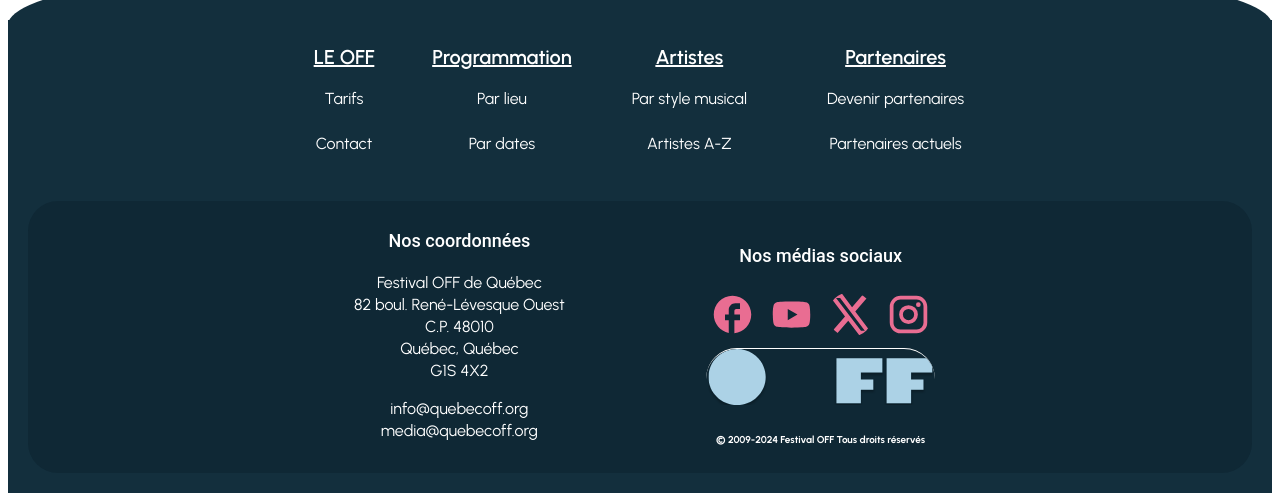
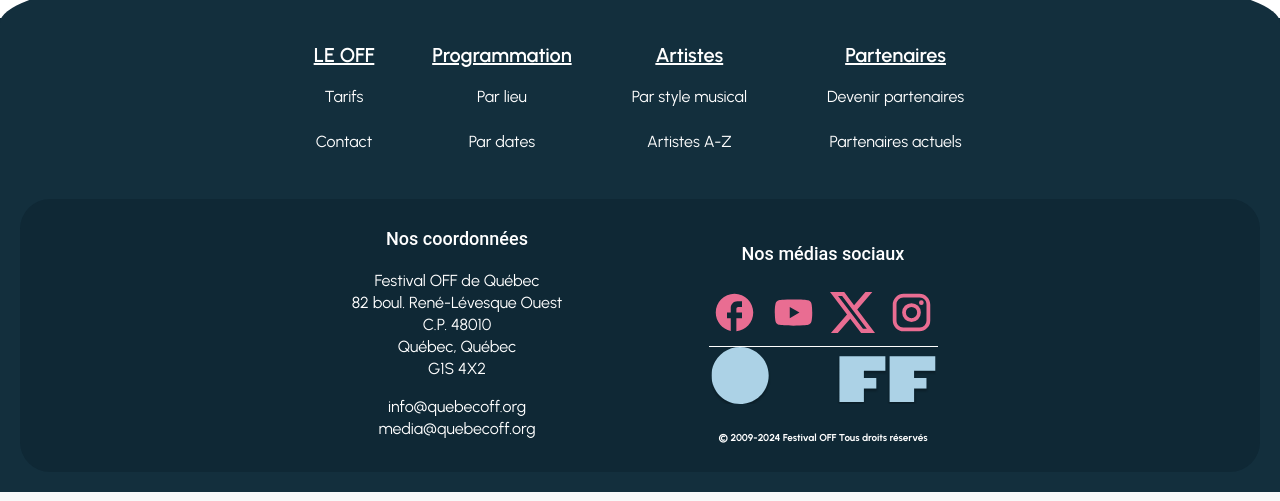
Before and after one commit to LauuRoy/Festival_OFF, a PHP site: page / in a window 1280 px wide. Shown: the part 2687-3188 px from the top of the page. Run offline with PHP 8.4, Linux system fonts and the light colour scheme; data comes from the database, SQL or seed files in the repository.

Commit message:
reparation

```diff
--- a/public/liaisons/css/styles.css
+++ b/public/liaisons/css/styles.css
@@ -1,4 +1,3 @@
-<<<<<<< HEAD
 @charset "UTF-8";
 /**
  * @author Prenom Nom <courriel>
@@ -35,15 +34,6 @@
   -ms-text-size-adjust: 100%; /* 2 */
   -webkit-text-size-adjust: 100%; /* 2 */
 }
-=======
-/* Error: Undefined variable.
- *    ,
- * 89 |       background-color: $bleuMoyen;
- *    |                         ^^^^^^^^^^
- *    '
- *   ressources/liaisons/scss/modules/_menu.scss 89:25  @import
- *   ressources/liaisons/scss/styles.scss 56:9          root stylesheet */
->>>>>>> d4eb507f7a933681da3ec4d2819664ce0c08f088
 
 /**
  * Remove default margin.
@@ -74,7 +64,6 @@
 section,
 summary {
   display: block;
-<<<<<<< HEAD
 }
 
 /**
@@ -721,13 +710,6 @@
   overflow-x: hidden;
   background-color: #132f3d;
 }
-.entete__banniere__img {
-  position: relative;
-  max-width: 100%;
-  overflow-x: hidden;
-  margin: 0;
-  padding: 0;
-}
 
 .entete__logo {
   background-color: none;
@@ -879,7 +861,7 @@
 /**
 * @author Boulianne megane
 */
-img {
+.img_prog {
   border-radius: 130px;
 }
 
@@ -893,6 +875,14 @@
 
 .li {
   color: black;
+}
+
+.entete__banniere__img {
+  position: relative;
+  max-width: 100%;
+  overflow-x: hidden;
+  margin: 0;
+  padding: 0;
 }
 
 /**
@@ -997,10 +987,3 @@
 }
 
 /*# sourceMappingURL=styles.css.map */
-=======
-  padding: 1em;
-  margin-bottom: 1em;
-  border-bottom: 2px solid black;
-  content: "Error: Undefined variable.\a    \2577 \a 89 \2502        background-color: $bleuMoyen;\a    \2502                          ^^^^^^^^^^\a    \2575 \a   ressources/liaisons/scss/modules/_menu.scss 89:25  @import\a   ressources/liaisons/scss/styles.scss 56:9          root stylesheet";
-}
->>>>>>> d4eb507f7a933681da3ec4d2819664ce0c08f088
```
Also changed, not shown: ressources/liaisons/scss/layout/_accueil.scss (+8 -0 lines), ressources/liaisons/scss/layout/_entete.scss (+0 -9 lines), ressources/liaisons/scss/layout/_programmation.scss (+1 -7 lines), 1 other file.
